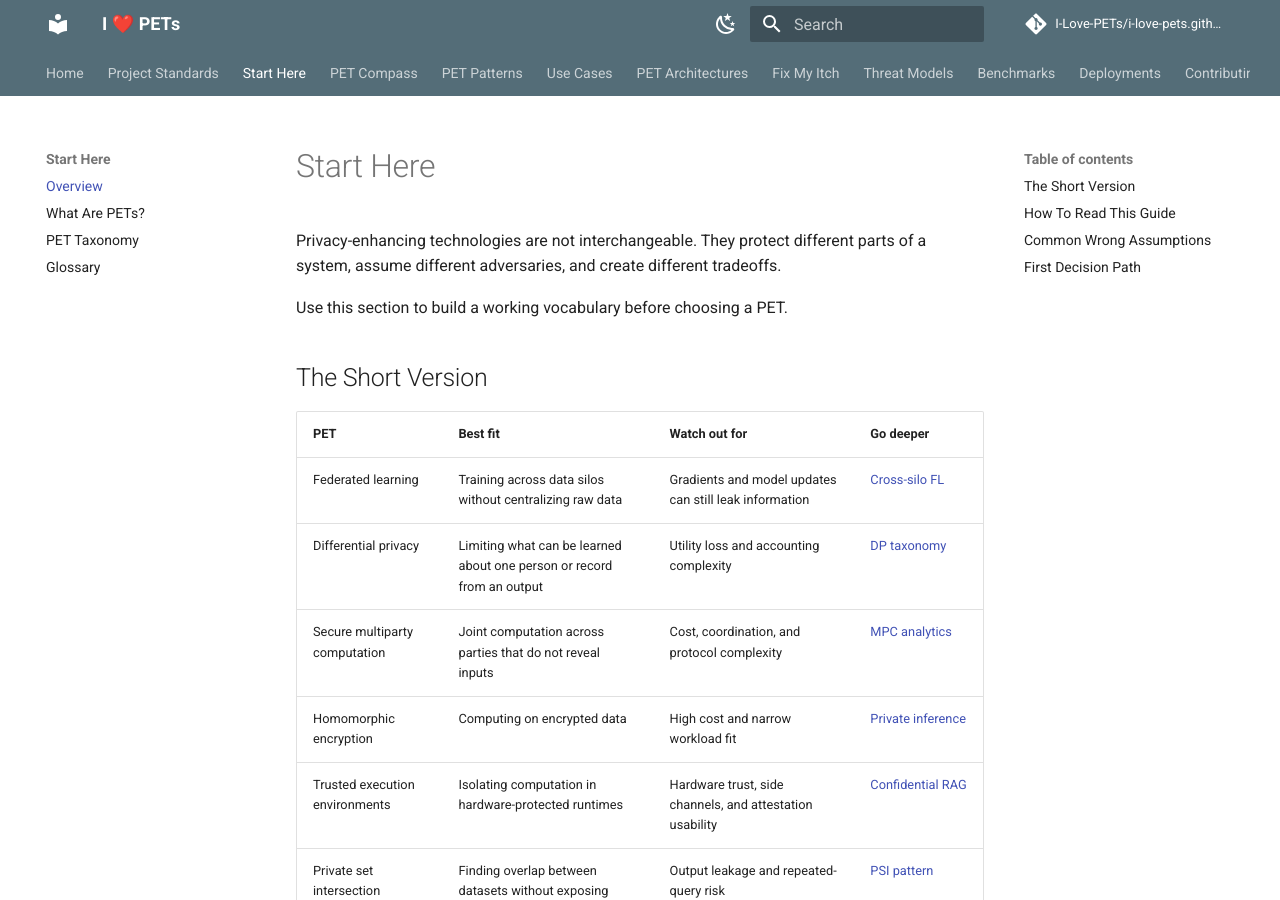
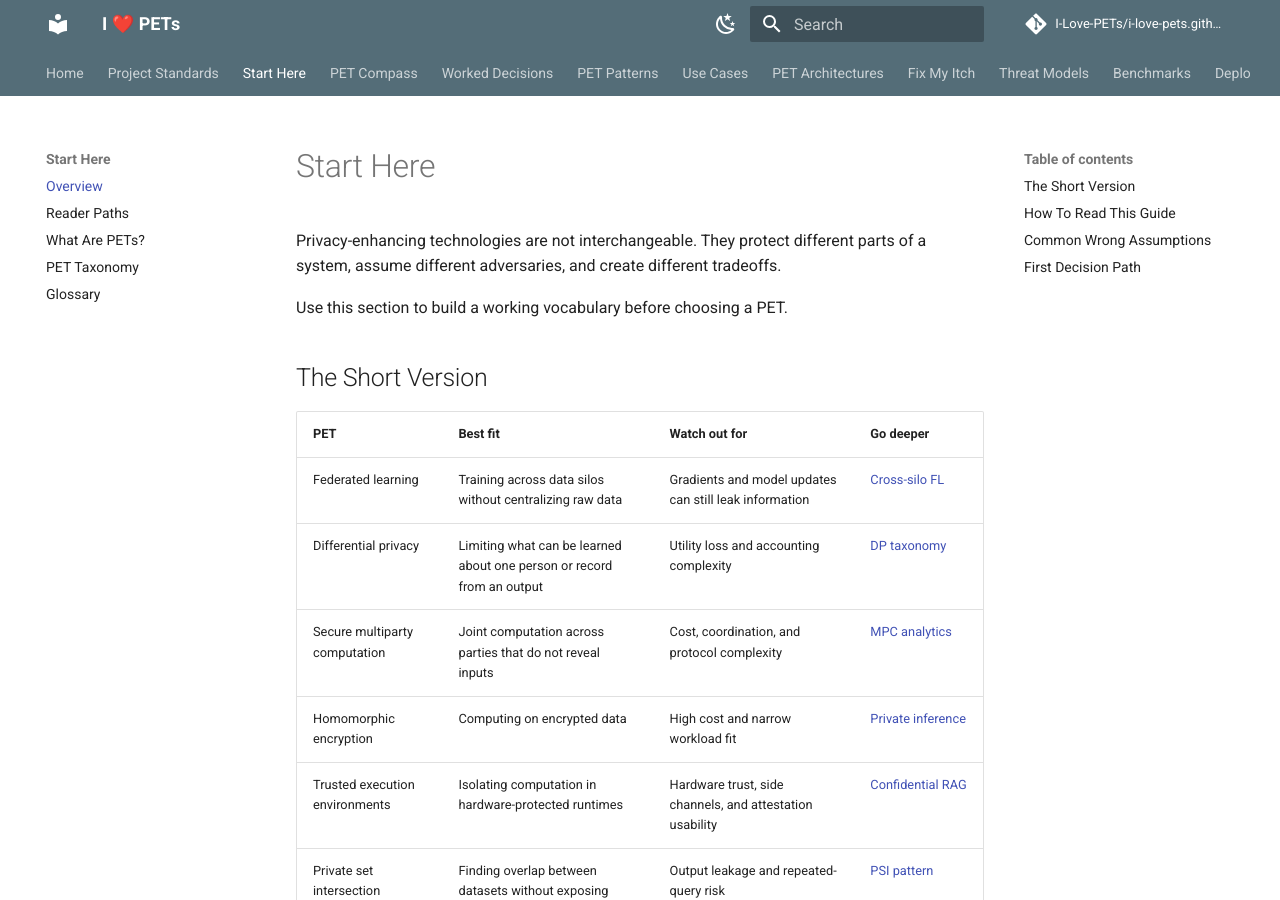
Before and after one commit to I-Love-PETs/i-love-pets.github.io, an MkDocs documentation site: the page built from docs/start-here/index.md, in a window 1280 px wide and 900 px high. Built offline with MkDocs 1.6.1 and Material for MkDocs 9.7.7, drawn with Linux system fonts in a browser that asks for light colours; comment, search, counter and statistics services are not loaded; some of the changed lines change nothing that is shown.

Commit message:
merge: sync mkdocs nav with main (resolve conflict)

```diff
--- a/mkdocs.yml
+++ b/mkdocs.yml
@@ -67,6 +67,7 @@
       - v0.4 Release Notes: project-standards/v0.4-release-notes.md
   - Start Here:
       - Overview: start-here/index.md
+      - Reader Paths: start-here/reader-paths.md
       - What Are PETs?: start-here/what-are-pets.md
       - PET Taxonomy: start-here/pet-taxonomy.md
       - Glossary: start-here/glossary.md
@@ -77,6 +78,14 @@
       - By Threat Model: pet-compass/by-threat-model.md
       - By ML Task: pet-compass/by-ml-task.md
       - Decision Tree: pet-compass/decision-tree.md
+  - Worked Decisions:
+      - Overview: worked-decisions/index.md
+      - Hospital Model Training: worked-decisions/hospital-model-training.md
+      - Cross-Bank Fraud Detection: worked-decisions/cross-bank-fraud-detection.md
+      - Private RAG For Enterprise Docs: worked-decisions/private-rag-enterprise-docs.md
+      - Synthetic Dataset Release: worked-decisions/synthetic-dataset-release.md
+      - Private Model Inference: worked-decisions/private-model-inference.md
+      - Public-Sector Statistics Release: worked-decisions/public-sector-statistics-release.md
   - PET Patterns:
       - Overview: pet-patterns/index.md
       - Federated Analytics: pet-patterns/federated-analytics.md
@@ -125,6 +134,7 @@
   - Benchmarks:
       - Overview: benchmarks/index.md
       - Scorecards: benchmarks/scorecards.md
+      - Example Runs: benchmarks/example-runs.md
       - Privacy: benchmarks/privacy.md
       - Utility: benchmarks/utility.md
       - Cost: benchmarks/cost.md
```
